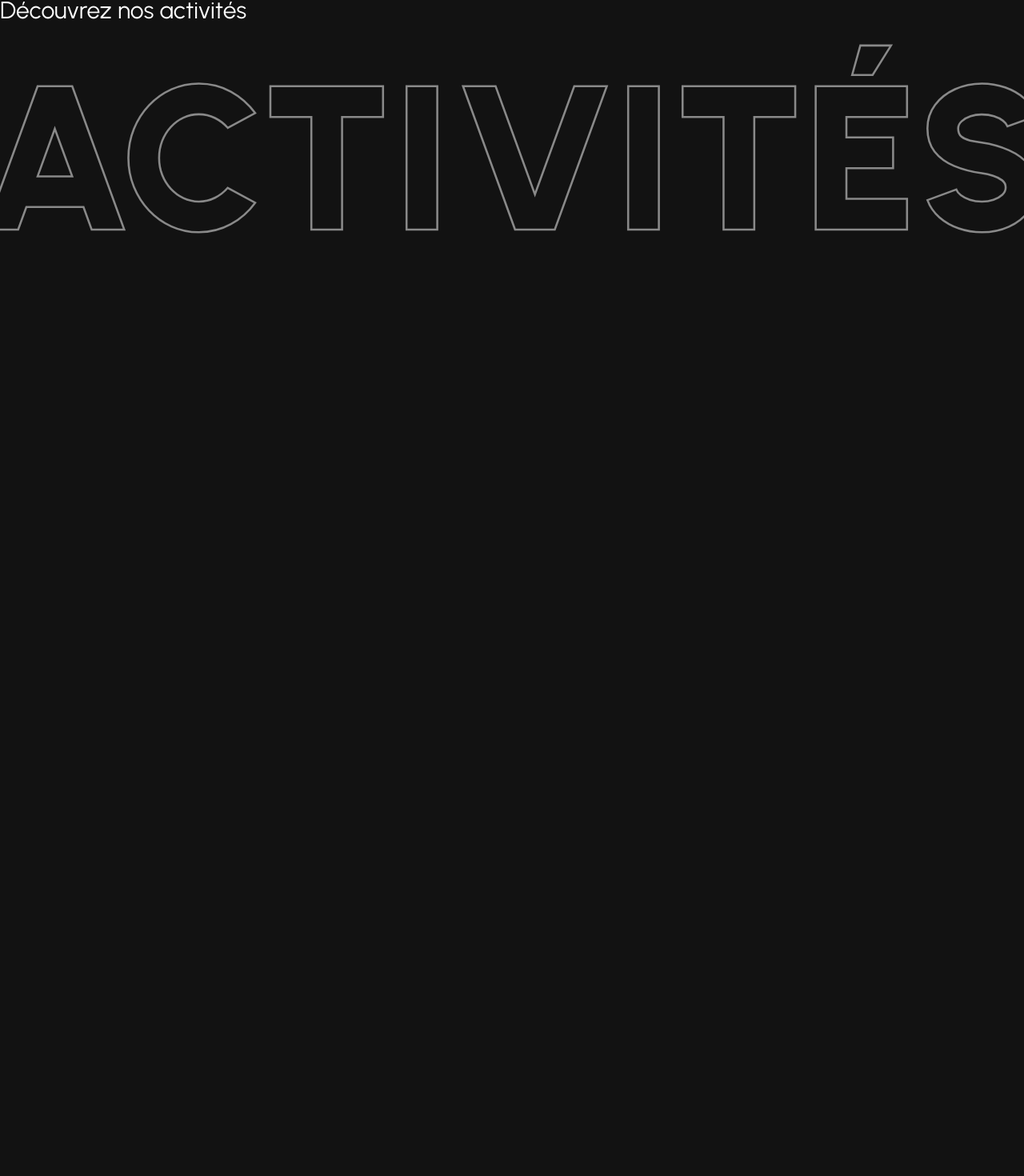
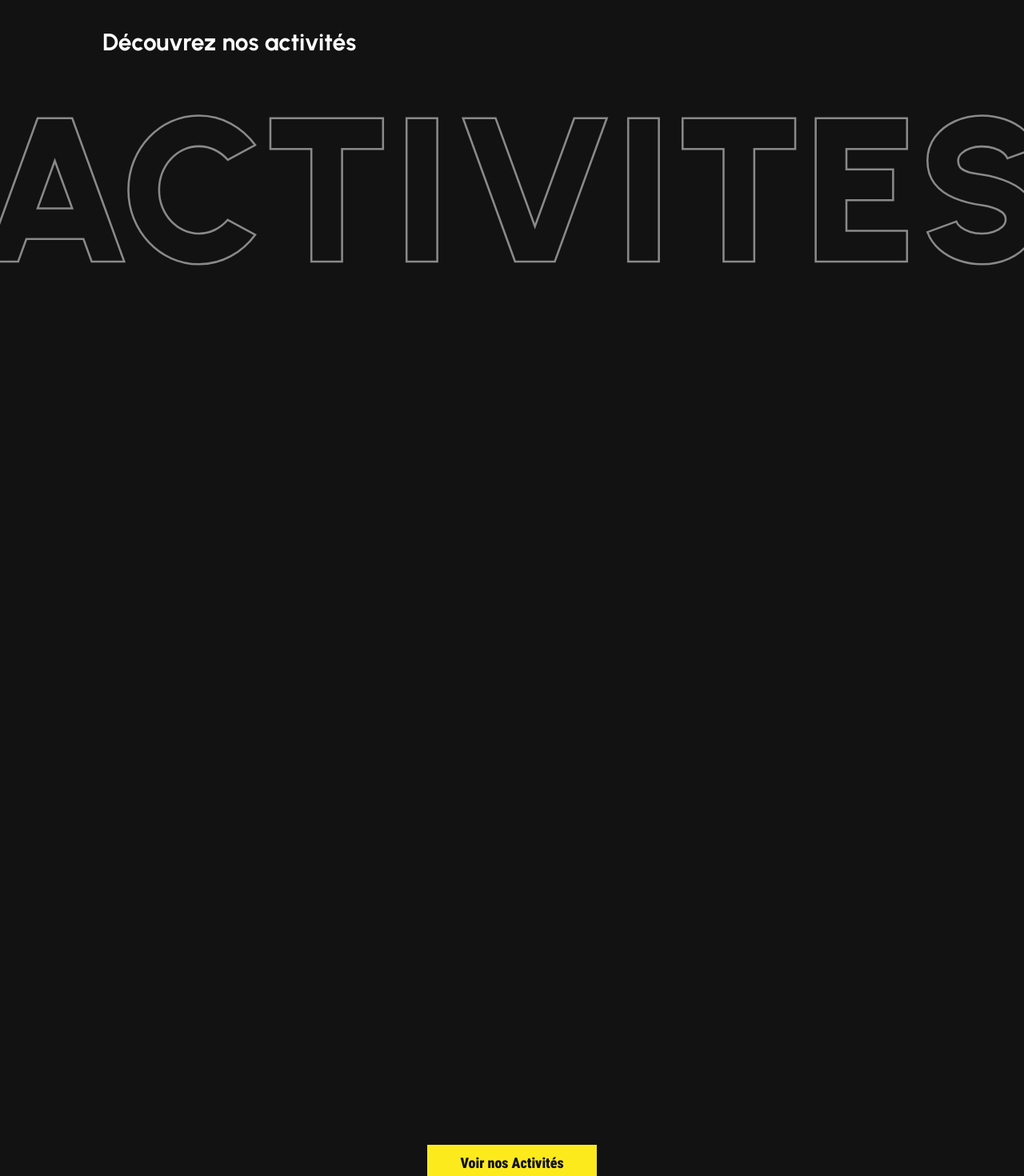
Before and after one commit to medazizktata/Arena-gym-website, a React (Vite) app in the folder Arena-gym-website/: page / in a window 1280 px wide. Shown: the part 1665-3135 px from the top of the page at 80% size. Before the commit the page ends 3016 px from the top, so only its background shows below. Built offline with nearby package versions, Linux system fonts and the light colour scheme.

Commit message:
Ajout Bouton Section Activités

```diff
--- a/Arena-gym-website/src/pages/Home/ActivitiesSection.jsx
+++ b/Arena-gym-website/src/pages/Home/ActivitiesSection.jsx
@@ -1,19 +1,29 @@
 import BackgroundText from "../../components/BackgroundText";
+import ButtonYellow from "../../components/Buttons/ButtonYellow";
 
 function ActivitiesSection() {
   return (
     <>
-      <div className=" my-10 relative">
-        <h2 className="font-urbanist text-white text-3xl relative z-10">
+      <div className="my-20 relative">
+        <h2 className="font-urbanist ml-[10%] font-bold text-white text-3xl relative z-10">
           Découvrez nos activités
         </h2>
         <BackgroundText
           className=""
-          text={"Activités"}
+          text={"Activites"}
           fontFamily={"urbanist"}
           strokeColor={"white"}
           textSize={20}
         />
+      </div>
+      <div className="flex flex-col justify-center items-center text-lg">
+        <ButtonYellow
+          buttonFont="font-robotoCon"
+          fontWeight="font-black"
+          paddingX={10}
+        >
+          Voir nos Activités
+        </ButtonYellow>
       </div>
     </>
   );
```
